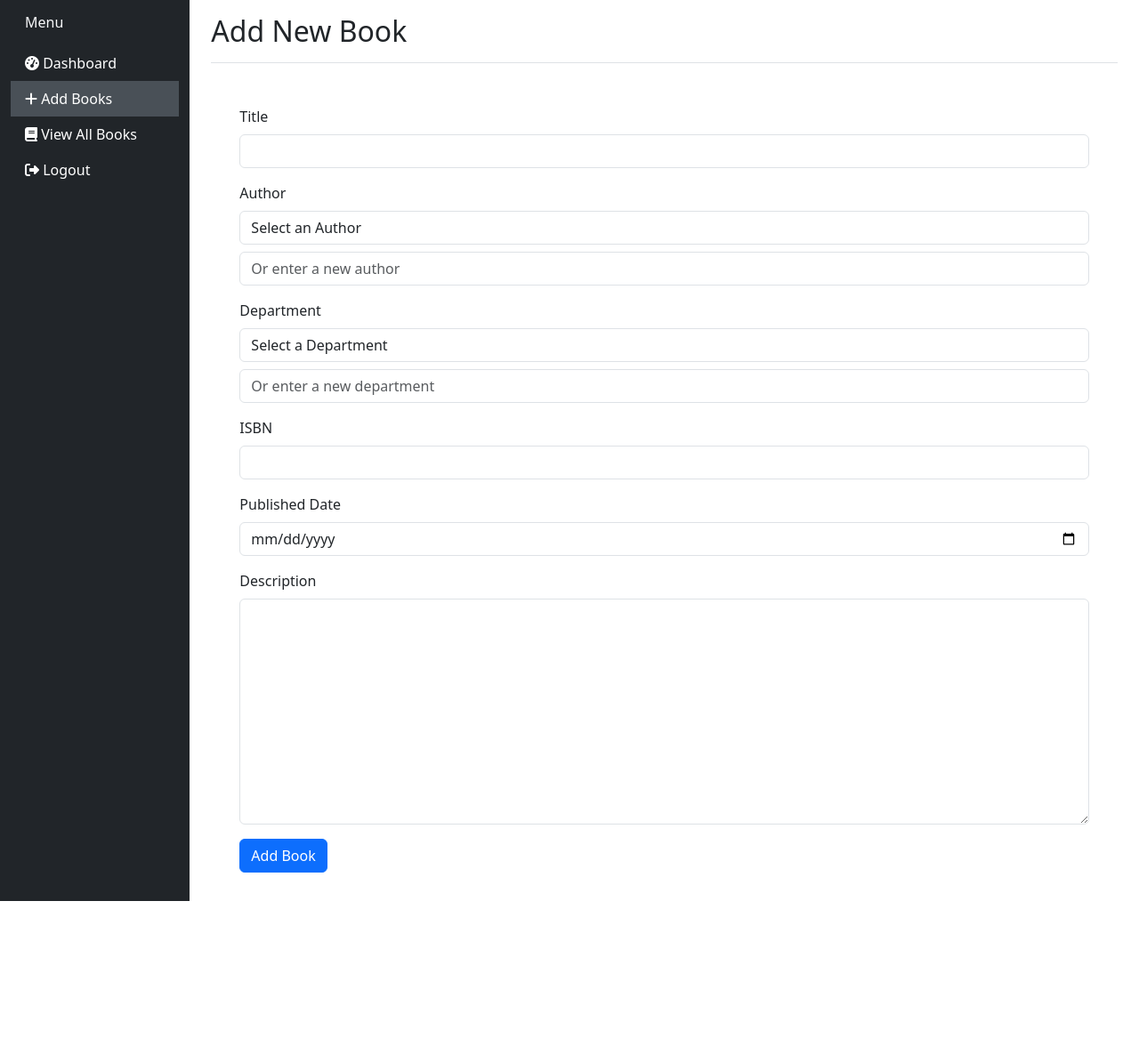
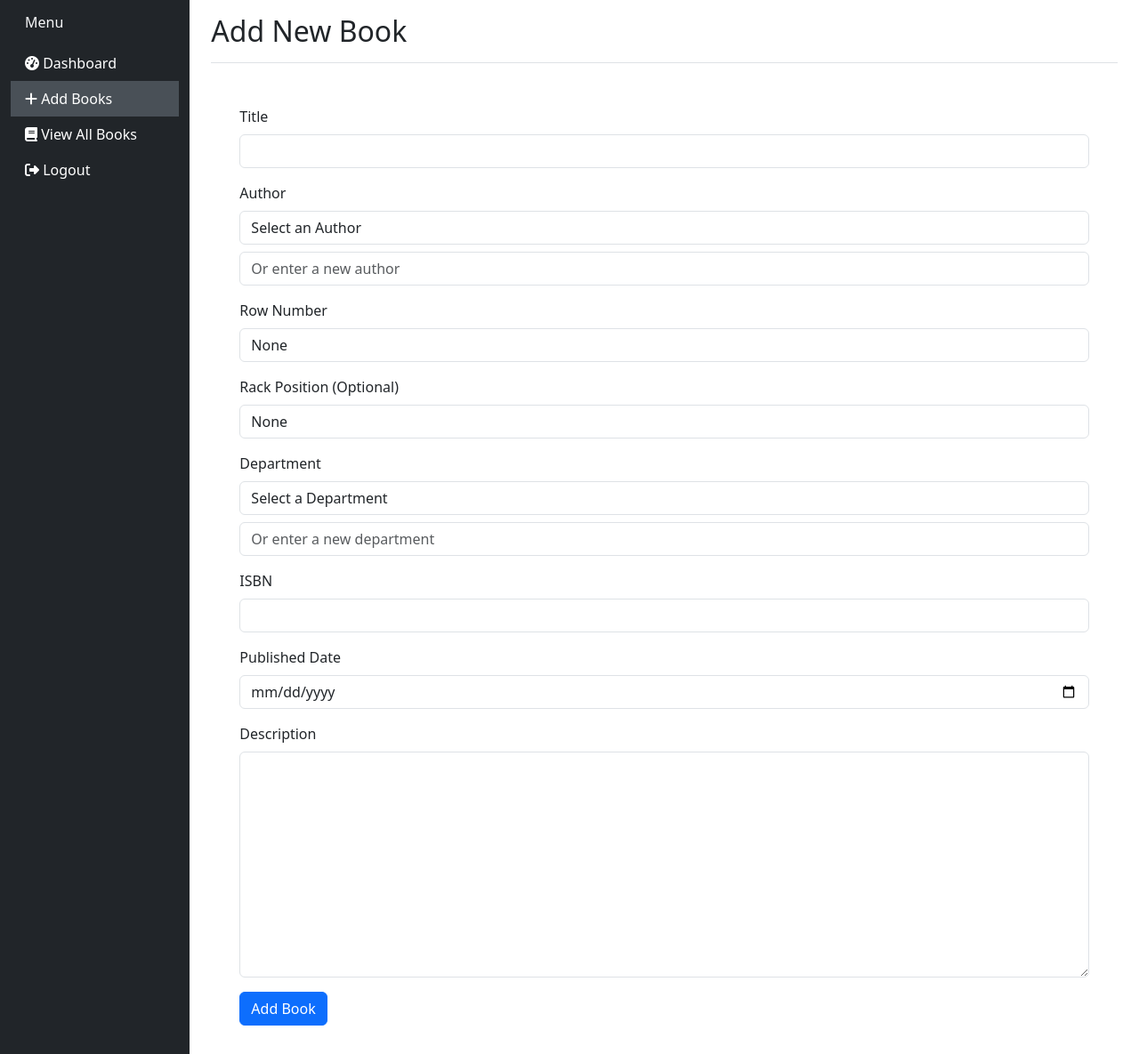
Before and after one commit to salum-juma/chatbot, a Django app: page /librarian/add-book in a window 1280 px wide. Shown: the whole page at 89% size. Before the commit the page ends 1013 px from the top, so only its background shows below. Run offline with Django 4.2, Linux system fonts and the light colour scheme; data comes from the database, SQL or seed files in the repository; both versions use the stored data as it was after the commit; some libraries are stand-ins or nearby versions.

Commit message:
MODIFIED BOOK DETAILS

```diff
--- a/apps/pages/helpers/library/forms.py
+++ b/apps/pages/helpers/library/forms.py
@@ -15,7 +15,12 @@ class SuggestionForm(forms.ModelForm):
 class BookForm(forms.ModelForm):
     class Meta:
         model = Book
-        fields = ['title', 'author', 'department', 'isbn', 'published_date', 'description']
+        fields = [
+            'title', 'author', 'department',
+            'isbn', 'published_date', 'description',
+            'row_number', 'rack_position'
+        ]
+
 
     def __init__(self, *args, **kwargs):
         super().__init__(*args, **kwargs)
--- a/apps/pages/models.py
+++ b/apps/pages/models.py
@@ -66,14 +66,17 @@ class Author(models.Model):
 
 class Book(models.Model):
     title = models.CharField(max_length=255)
-    author = models.ForeignKey(Author, on_delete=models.SET_NULL, null=True)
-    department = models.ForeignKey(Department, on_delete=models.SET_NULL, null=True)
-    isbn = models.CharField(max_length=13, unique=True)
-    published_date = models.DateField()
+    author = models.ForeignKey(Author, on_delete=models.SET_NULL, null=True, blank=True)
+    department = models.ForeignKey(Department, on_delete=models.SET_NULL, null=True, blank=True)
+    isbn = models.CharField(max_length=13)
+    published_date = models.DateField(null=True, blank=True)
     description = models.TextField(blank=True)
+    row_number = models.CharField(max_length=50, blank=True, null=True)  # newly added
+    rack_position = models.CharField(max_length=50, blank=True, null=True)  # newly added
 
     def __str__(self):
         return self.title
+
 
 
 
--- a/apps/pages/views.py
+++ b/apps/pages/views.py
@@ -71,7 +71,8 @@ def index(request):
         except json.JSONDecodeError:
             return JsonResponse({'status': 'error', 'message': 'Invalid JSON format'}, status=400)
     else:
-        return JsonResponse({'error': 'Only POST requests allowed'}, status=405)
+        return render(request, 'auth/login.html')
+
 
 
 
--- a/templates/librarian/add_book.html
+++ b/templates/librarian/add_book.html
@@ -86,6 +86,30 @@
             </div>
 
             <div class="mb-3">
+  <label for="id_row_number" class="form-label">Row Number</label>
+  <input type="text" name="row_number" id="id_row_number" class="form-control" placeholder="e.g., Row 3" value="{{ form.row_number.value }}">
+  {% if form.row_number.errors %}
+    <div class="text-danger">
+      {% for error in form.row_number.errors %}
+        <p>{{ error }}</p>
+      {% endfor %}
+    </div>
+  {% endif %}
+</div>
+
+<div class="mb-3">
+  <label for="id_rack_position" class="form-label">Rack Position (Optional)</label>
+  <input type="text" name="rack_position" id="id_rack_position" class="form-control" placeholder="e.g., Position 5" value="{{ form.rack_position.value }}">
+  {% if form.rack_position.errors %}
+    <div class="text-danger">
+      {% for error in form.rack_position.errors %}
+        <p>{{ error }}</p>
+      {% endfor %}
+    </div>
+  {% endif %}
+</div>
+
+            <div class="mb-3">
               <label for="id_department" class="form-label">Department</label>
               <select name="department" id="id_department" class="form-control">
                 <option value="">Select a Department</option>
```
Also changed, not shown: templates/librarian/view_books.html (+15 -2 lines), apps/pages/migrations/0005_book_rack_position_book_row_number_alter_book_author_and_more.py (added), db.sqlite3.
